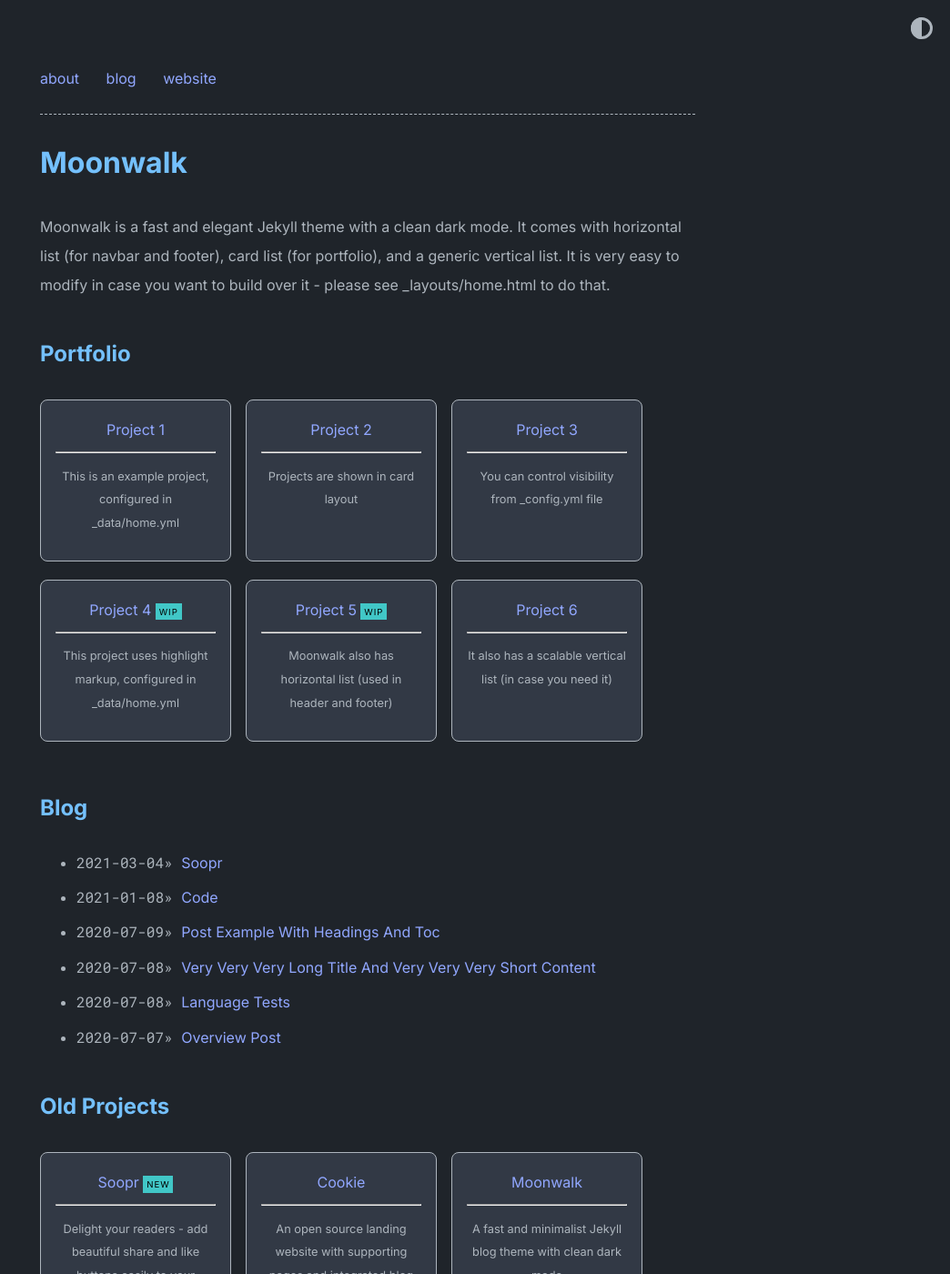
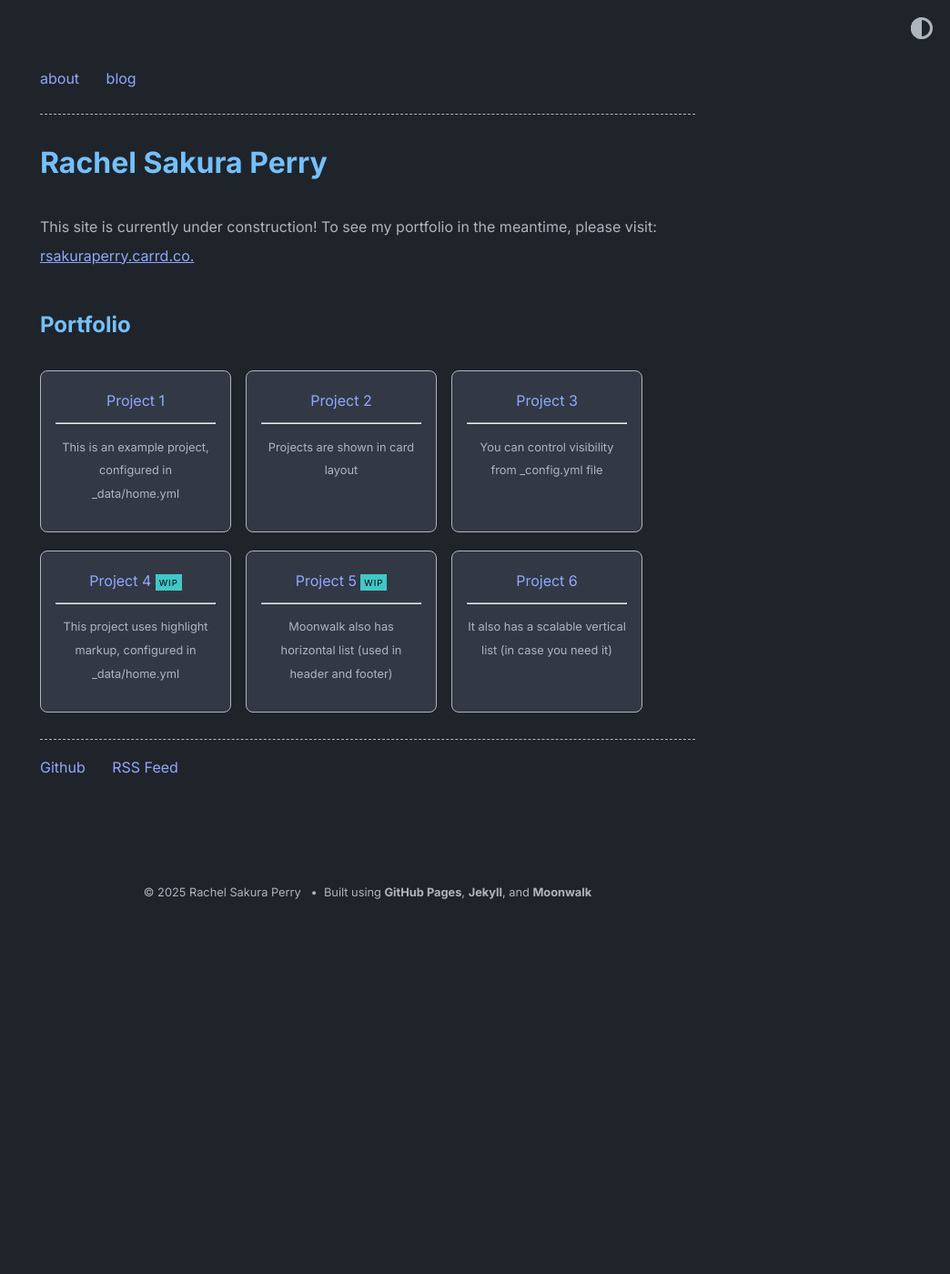
Before and after one commit to rsakuraperry/rsakuraperry.github.io, a Jekyll site: the page built from index.md, in a window 1280 px wide and 1400 px high. Shown: the whole window at 91% size, without its empty margins (236-1280 px from the left). Built offline with Jekyll 4.4.1, drawn with Linux system fonts in a browser that asks for light colours; some of the changed text lies outside the part shown.

Commit message:
Basic setup

```diff
--- a/_config.yml
+++ b/_config.yml
@@ -1,18 +1,17 @@
-title: Moonwalk
-author: Abhinav Saxena
-url: https://www.abhinavsaxena.com/moonwalk # root address of the site
+title: Rachel Sakura Perry
+author: Rachel Sakura Perry
+url: "" # root address of the site
 description: > # description of the site (multiple lines allowed)
-  Moonwalk is a fast and elegant Jekyll theme with a clean dark mode. It comes with horizontal list (for navbar and footer), card list (for portfolio), and a generic vertical list. It is very easy to modify in case you want to build over it - please see _layouts/home.html to do that.
+  This site is currently under construction! To see my portfolio in the meantime, please visit: <a href="https://rsakuraperry.carrd.co/">rsakuraperry.carrd.co.</a>
 
 permalink: /:slug
 
 favicon: "./logo.png" # relative path to site's favicon
 
 twitter:
-    username: abhinav # update or delete this
+    username: "" # update or delete this
     card: summary_large_image
 
-#theme: moonwalk # if you are using GitHub Pages, change it to remote_theme: abhinavs/moonwalk
 remote_theme: abhinavs/moonwalk
 
 theme_config:
@@ -26,10 +25,10 @@ theme_config:
   show_copyright: true # show copyright notice in footer
   # following keys are using to create home layout
   show_projects: true # show projects as cards, add in _data/home.yml
-  show_blog: true # show blog posts added in _posts
-  show_old_projects: true # show old projects as cards, add in _data/home.yml
+  show_blog: false # show blog posts added in _posts
+  show_old_projects: false # show old projects as cards, add in _data/home.yml
   show_misc_list: false # show generic vertical list for misc details, add _data/home.yml
-  show_reading_time: true # show number of words and reading time in the blog posts
+  show_reading_time: false # show number of words and reading time in the blog posts
   show_tags: true # show tags in a blog posts
   # options for "home" page
   home:
@@ -38,9 +37,6 @@ theme_config:
     title_blog: Blog
     title_old_projects: Old Projects
 
-soopr:
-  publish_token: "" # sign up at https://www.soopr.co to get your publish token and personalize share and reaction options
-
 highlighter: rouge
 
 sass:
@@ -48,4 +44,4 @@ sass:
 
 plugins:
   - jekyll-feed
-  - jekyll-soopr-seo-tag
+  - jekyll-seo-tag
--- a/_data/home.yml
+++ b/_data/home.yml
@@ -4,9 +4,6 @@ navbar_entries:
 
   - title: blog
     url: blog
-
-  - title: website
-    url: https://www.abhinav.co
 
 project_entries:
   - title: Project 1
@@ -36,64 +33,12 @@ project_entries:
     desc: It also has a scalable vertical list (in case you need it)
 
 old_project_entries:
-  - title: Soopr
-    url: https://www.soopr.co
-    desc: Delight your readers - add beautiful share and like buttons easily to your websites
-    highlight: NEW
-
-  - title: Cookie
-    url: https://github.com/abhinavs/cookie
-    desc: An open source landing website with supporting pages and integrated blog
-
-  - title: Moonwalk
-    url: https://github.com/abhinavs/moonwalk
-    desc: A fast and minimalist Jekyll blog theme with clean dark mode
-
-  - title: Humangous
-    url: https://www.humangous.co
-    desc: The better people know you, the better they collaborate
 
 footer_entries:
-  - title: abhinav's homepage
-    url: https://www.abhinav.co
+  - title: Github
+    url: https://github.com/rsakuraperry
 
-  - title: twitter
-    url: https://twitter.com/abhinav
-
-  - title: github
-    url: https://github.com/abhinavs
-
-  - title: feed
+  - title: RSS Feed
     url: feed.xml
 
 misc_entries:
-  - title: this is an example vertical list
-    url: false
-
-  - title: you can show or hide using a boolean flag in _config.yml
-    url: false
-
-  - title: and you can add data in _data/home.yml
-    url: false
-
-  - title: Blog posts
-    post_list: true
-    url: false
-
-  - title: moonwalk on the Internet
-    url: false
-    entries:
-      - title: on Github
-        url: https://github.com/abhinavs/moonwalk
-
-      - title: originally built for abhinav's homepage
-        url: https://www.abhinav.co
-
-      - title: this list is scalable and can be nested
-        url: false
-        entries:
-          - title: this is nested inside a nested list
-            url: false
-
-          - title: it is easy to use, see _data/home.yml to see how to configure it.
-            url: false
--- a/_layouts/default.html
+++ b/_layouts/default.html
@@ -15,23 +15,12 @@
           •
           &nbsp;
           {%- endif -%}
-          {%- if site.soopr -%}
-          Powered by <a href="https://www.soopr.co" target="_blank" rel="noreferrer">Soopr</a>
-          &nbsp;
-          •
-          &nbsp;
-          {%- endif -%}
-          Theme&nbsp; <a href="https://github.com/abhinavs/moonwalk" target="_blank" rel="noreferrer">Moonwalk</a>
+          Built using
+          <a href="https://pages.github.com/" target="_blank" rel="noreferrer">GitHub Pages</a>,
+          <a href="https://jekyllrb.com/" target="_blank" rel="noreferrer">Jekyll</a>, and
+          <a href="https://github.com/abhinavs/moonwalk" target="_blank" rel="noreferrer">Moonwalk</a>
         </div>
       </div>
     </main>
-
-    {%- if site.soopr -%}
-      {%- if site.soopr.publish_token and jekyll.environment == "production" -%}
-        <script async defer data-soopr-token="{{site.soopr.publish_token}}" src="https://sdk.soopr.co/soopr.js"></script>
-      {%- else -%}
-        <script async defer src="https://sdk.soopr.co/soopr.js"></script>
-      {%- endif -%}
-    {%- endif -%}
   </body>
 </html>
```
Also changed, not shown: _posts/2020-07-08-very-very-very-long-title-and-very-very-very-short-content.md (deleted, +0 -5 lines), _posts/2021-03-04-soopr.md (deleted, +0 -18 lines), Gemfile.lock, moonwalk.gemspec.
